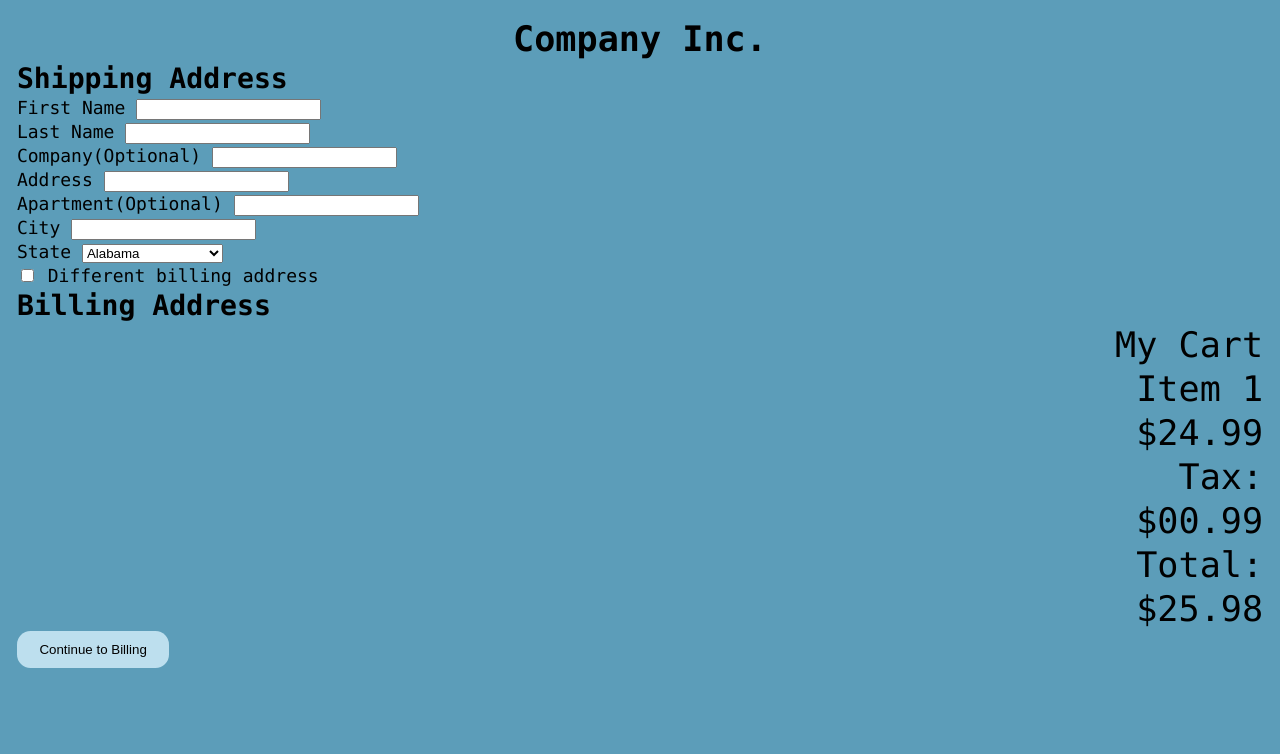
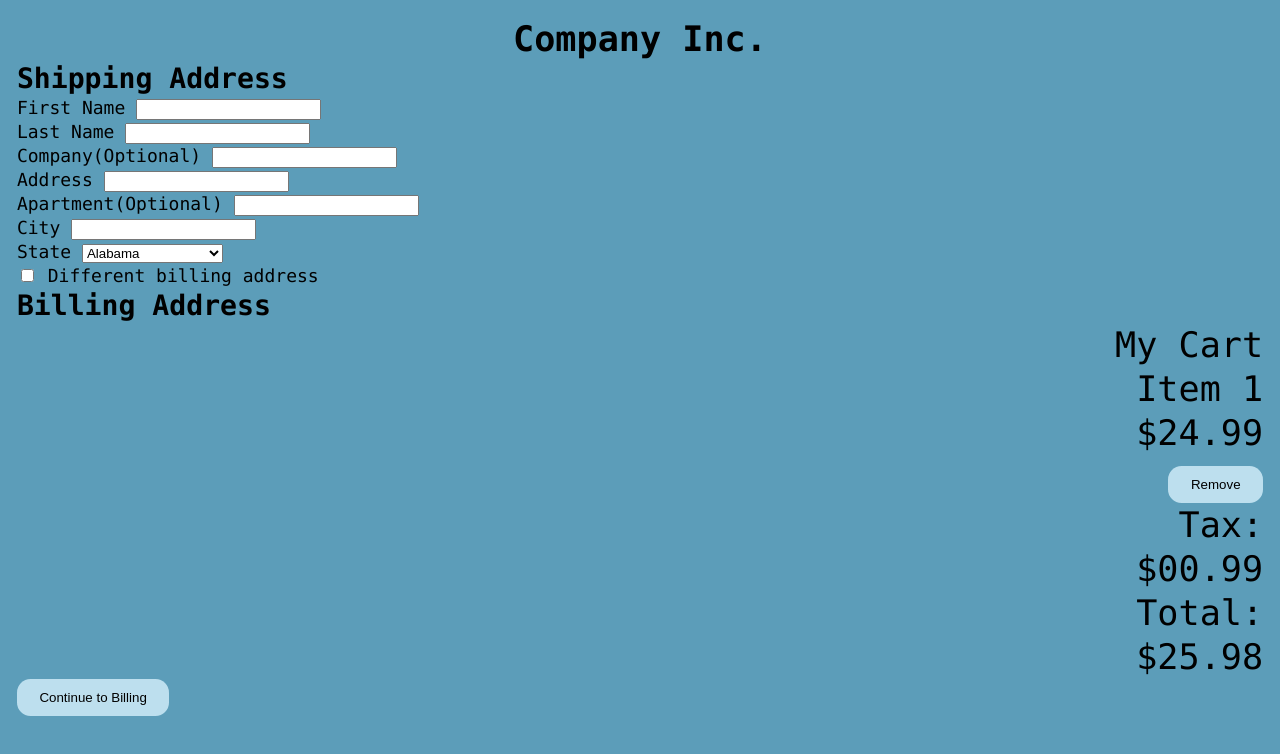
Before and after one commit to hci-Magnezing/Project2, a website: page shipping/index.html in a window 1280 px wide. Drawn offline with Linux system fonts and the light colour scheme.

Commit message:
Add better cart structure to shipping page

```diff
--- a/shipping/index.html
+++ b/shipping/index.html
@@ -194,16 +194,17 @@
         <h3>My Cart</h3>
       </li>
       <li>
-        <p>Item 1</p>
-        <p>$24.99</p>
+        <h4 class="title">Item 1</h4>
+        <h4 class="price">$24.99</h4>
+        <button id="remove" type="button">Remove</button>
       </li>
       <li>
-        <p>Tax: </p>
-        <p>$00.99</p>
+        <h4 class="tax">Tax: </h4>
+        <h4 class="tax-price">$00.99</h4>
       </li>
       <li>
-        <p>Total: </p>
-        <p>$25.98</p>
+        <h4 class="total">Total: </h4>
+        <h4 class="total-price">$25.98</h4>
       </li>
     </ul>
     </article>
```
